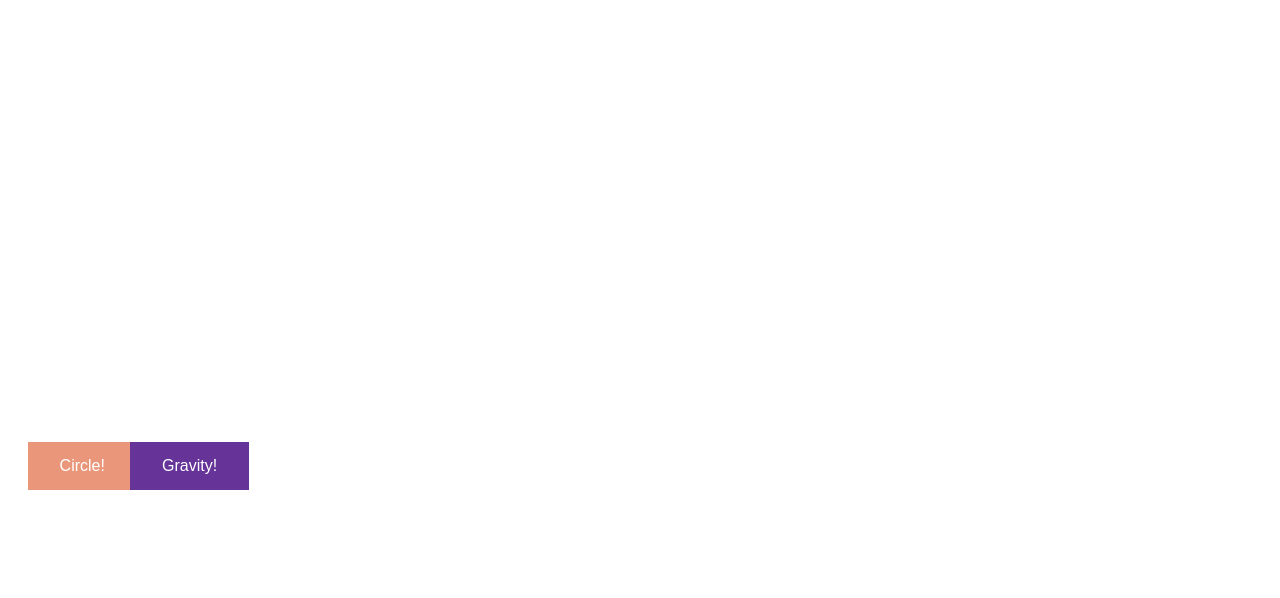
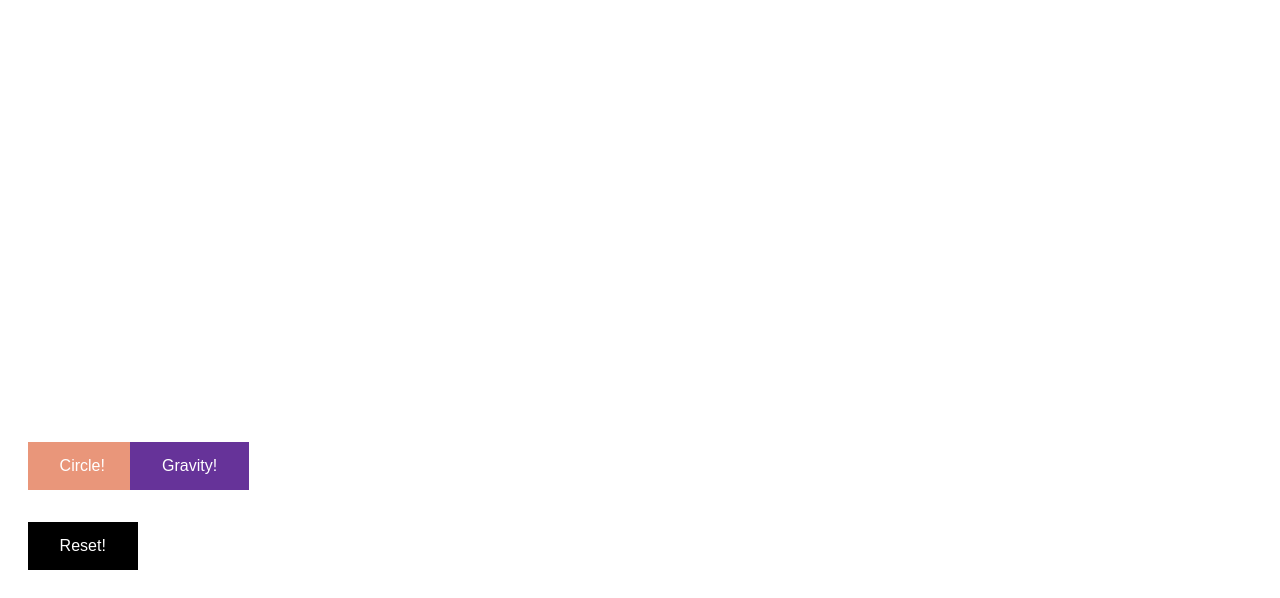
Before and after one commit to BrianG-CS/BrianG-CS.github.io, a plain HTML site: page BouncyBalls/bouncyBalls.html in a window 1280 px wide. Shown: the part 202-800 px from the top of the page. Drawn offline with Linux system fonts and the light colour scheme.

Commit message:
reset button

```diff
--- a/BouncyBalls/bouncyBalls.html
+++ b/BouncyBalls/bouncyBalls.html
@@ -11,6 +11,7 @@
 
         <button type="button" id="circleButton" onclick="spawnCircle();">Circle!</button>
         <button type="button" id="gravityButton" onclick="gravityToggle();">Gravity!</button>
+        <button type="button" id="clearButton" onclick="clearCanvas();">Reset!</button>
     </div>
 
 
--- a/BouncyBalls/scripty.js
+++ b/BouncyBalls/scripty.js
@@ -84,3 +84,8 @@ function spawnCircle() {
 function gravityToggle() {
     gravity = !gravity;
 }
+
+function clearCanvas() {
+    ctx.clearRect(0, 0, wWidth, wHeight);
+    balls = [];
+}
--- a/BouncyBalls/stylebb.css
+++ b/BouncyBalls/stylebb.css
@@ -45,6 +45,22 @@
     cursor: pointer;
 }
 
+#clearButton {
+    position: fixed;
+    top: 90%;
+    left: 2%;
+    border: none;
+    background-color: black;
+    color: white;
+    padding: 15px 32px;
+    text-align: center;
+    text-decoration: none;
+    display: inline-block;
+    font-size: 16px;
+    margin: 4px 2px;
+    cursor: pointer;
+}
+
 p {
     position: absolute;
     margin: 0;
```
